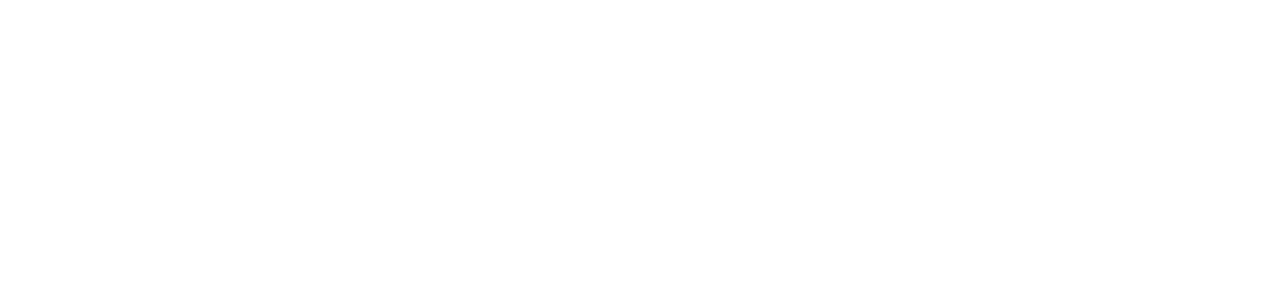
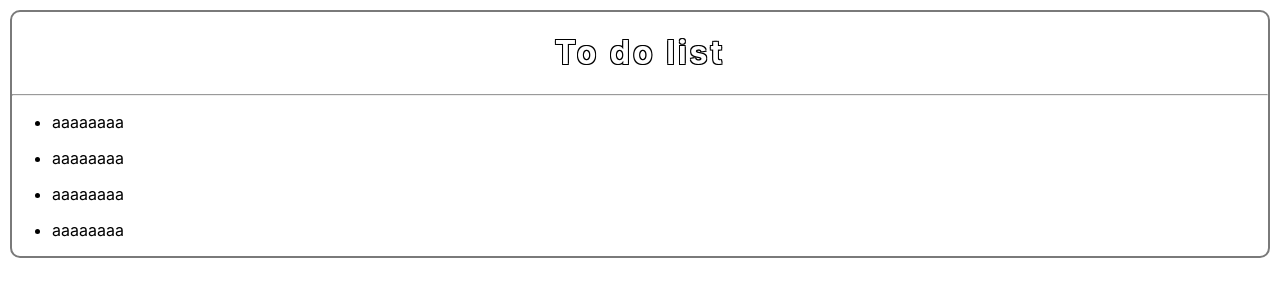
Before and after one commit to szymosi/LearnReact-ToDoList, a React (Create React App) app in the folder todo-react/: page / in a window 1280 px wide. Shown: the top 300 px of the page. Built offline with nearby package versions, Linux system fonts and the light colour scheme; the HTML template or start-up script is replaced by a standard one.

Commit message:
List with header

```diff
--- a/todo-react/src/App.js
+++ b/todo-react/src/App.js
@@ -1,6 +1,9 @@
+import ToDoList from './components/ToDoList.js'
+
 function App() {
   return (
     <div className="App">
+      <ToDoList/>
     </div>
   );
 }
--- /dev/null
+++ b/todo-react/src/components/ListHeader.css
@@ -0,0 +1,7 @@
+.ListHeader{
+    margin: 10px;
+    text-align: center;
+    color: #ffffff;
+    text-shadow: 1px 1px 0 #000000, -1px 1px 0 #000000, 1px -1px 0 #000000, -1px -1px 0 #000000;
+    letter-spacing: 3px;
+}
--- /dev/null
+++ b/todo-react/src/components/ListHeader.js
@@ -0,0 +1,12 @@
+import React, { Component } from 'react'
+import './ListHeader.css'
+
+export default class ListHeader extends Component {
+    render() {
+        return (
+            <div className='ListHeader'>
+                <h1>To do list</h1>
+            </div>
+        )
+    }
+}
--- /dev/null
+++ b/todo-react/src/components/ListItem.js
@@ -0,0 +1,11 @@
+import React, { Component } from 'react'
+
+export default class ListItem extends Component {
+    render() {
+        return (
+            <li>
+                <p>aaaaaaaa</p>
+            </li>
+        )
+    }
+}
--- /dev/null
+++ b/todo-react/src/components/ToDoList.css
@@ -0,0 +1,5 @@
+.ToDoList {
+    border: 2px solid rgb(122, 122, 122);
+    border-radius: 10px;
+    margin: 10px;
+}
--- /dev/null
+++ b/todo-react/src/components/ToDoList.js
@@ -0,0 +1,21 @@
+import React, { Component } from 'react'
+import ListHeader from './ListHeader'
+import ListItem from './ListItem'
+import './ToDoList.css'
+
+export default class ToDoList extends Component {
+    render() {
+        return (
+            <div className="ToDoList">
+                <ListHeader/>
+                <hr></hr>
+                <ul>
+                    <ListItem/>
+                    <ListItem/>
+                    <ListItem/>
+                    <ListItem/>
+                </ul>
+            </div>
+        )
+    }
+}
```
